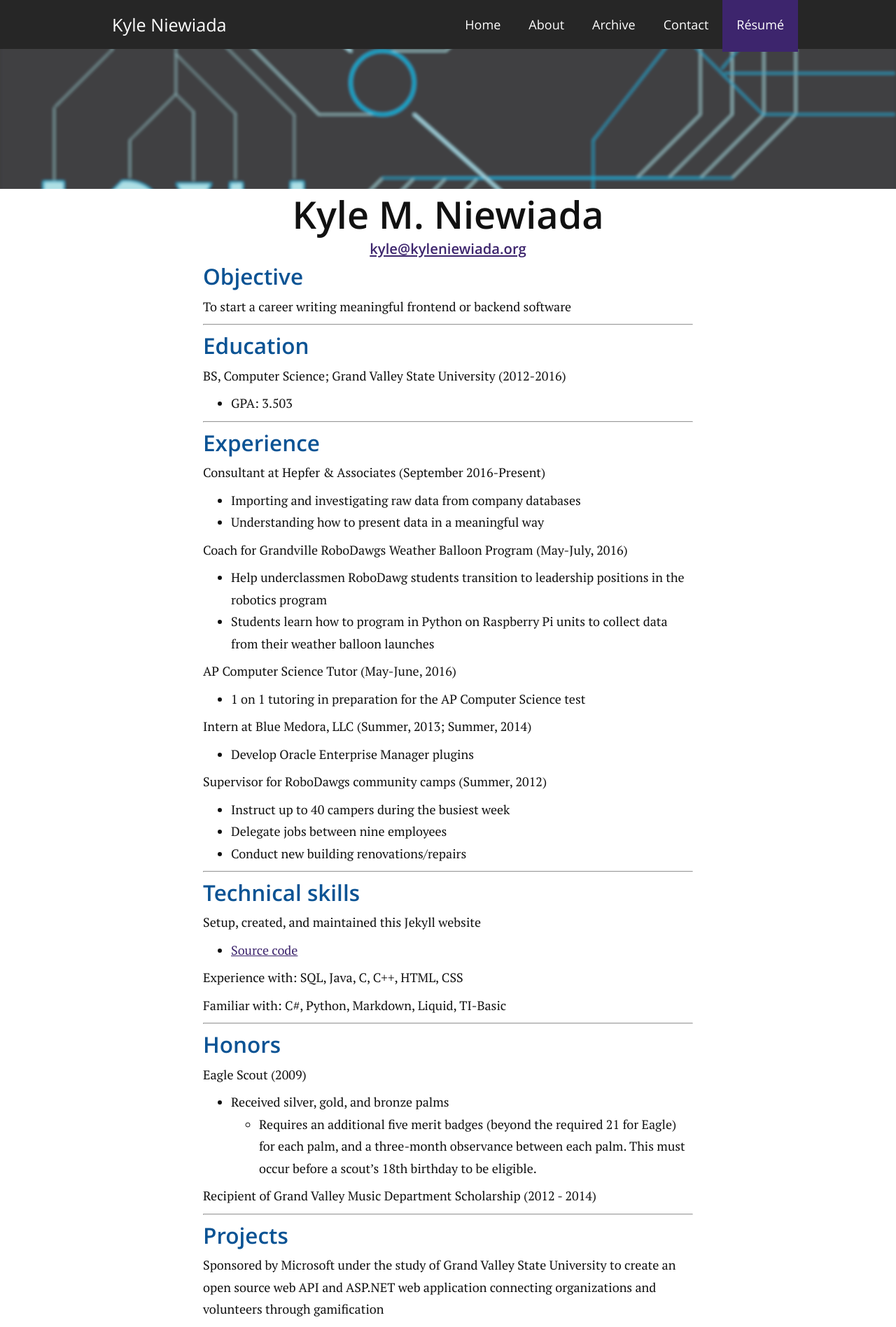
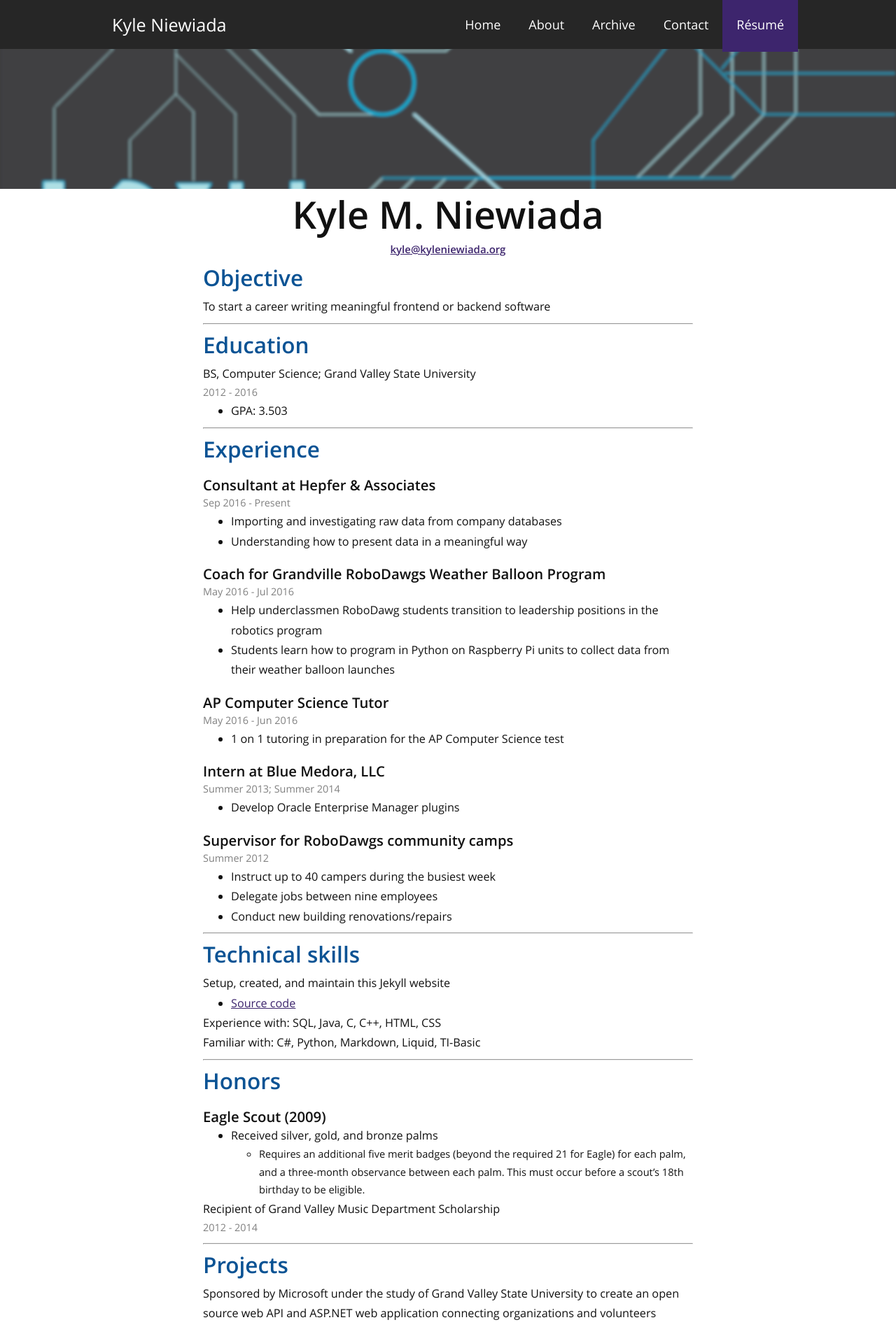
Before and after one commit to aav7fl/website-legacy, a Jekyll site: the page built from resume/index.md, in a window 1280 px wide. Shown: the top 1897 px of the page at 70% size. Built offline with Jekyll 4.4.1, drawn with Linux system fonts in a browser that asks for light colours.

Commit message:
Update resume formatting. Change CSS. Need to optimize

```diff
--- a/_includes/extra/resume.scss
+++ b/_includes/extra/resume.scss
@@ -1 +1,2 @@
+@import "_config.scss";
 @import "resume";
--- a/_sass/__config.scss
+++ b/_sass/__config.scss
@@ -30,6 +30,7 @@ $primary-color: #3d256d;
 $secondary-color: #1b3665;
 $tertiary-color: #33446f;
 $link-color: $primary-color;
+$resume-accent: #0b5394;
 
 $bad-color: $red; // Bad color for errors, validation etc.
 $good-color: $green; // Good color for success etc.
--- a/_sass/_resume.scss
+++ b/_sass/_resume.scss
@@ -1,12 +1,32 @@
 /***************
 RESUME STYLING
 ***************/
-.resume h1, .resume h4{
+.resume h1, .resume h5{
   text-align: center;
 }
 .resume h3{
-color: #0b5394;
+color: $resume-accent;
+}
+.resume h4{
+  margin-top: 1em;
+  margin-bottom: 0;
 }
 .resume p, .resume ul, .resume ol, .resume dl{
-  margin: 0 0 .5rem;
+  margin: 0 0 0rem;
+  font-family: $sans-serif;
+  font-size: .9em;
 }
+
+.location {
+  font-size: 1.1em;
+  font-weight: bold;
+  margin: 0 0 0rem;
+  padding-left: .5em;
+  font-style: $sans-serif;
+}
+.date {
+  color: gray;
+  font-size: .8em;
+  margin-bottom: 0;
+  font-family: $sans-serif;
+}
--- a/resume/index.md
+++ b/resume/index.md
@@ -10,7 +10,7 @@ meta: "Kyle Niewiada's online résumé. It lists the educational background and
 
 # {{page.author}}
 
-#### [{{ page.email }}](mailto:{{ page.email }})
+##### [{{ page.email }}](mailto:{{ page.email }})
 
 
 ### Objective
@@ -21,7 +21,9 @@ To start a career writing meaningful frontend or backend software
 
 ### Education
 
-BS, Computer Science; Grand Valley State University (2012-2016)
+BS, Computer Science; Grand Valley State University
+
+<div class="date">2012 - 2016</div>
 
 - GPA: 3.503
 
@@ -29,25 +31,36 @@ BS, Computer Science; Grand Valley State University (2012-2016)
 
 ### Experience
 
-<span class="meta-left">Consultant at Hepfer & Associates</span> <span class="meta-right">(September 2016-Present)</span>
+#### Consultant at Hepfer & Associates
+
+<div class="date">Sep 2016 - Present</div>
 
 - Importing and investigating raw data from company databases
 - Understanding how to present data in a meaningful way
 
-Coach for Grandville RoboDawgs Weather Balloon Program (May-July, 2016)
+#### Coach for Grandville RoboDawgs Weather Balloon Program
+
+<div class="date">May 2016 - Jul 2016</div>
+
 
 - Help underclassmen RoboDawg students transition to leadership positions in the robotics program
 - Students learn how to program in Python on Raspberry Pi units to collect data from their weather balloon launches
 
-AP Computer Science Tutor (May-June, 2016)
+#### AP Computer Science Tutor
+
+<div class="date">May 2016 - Jun 2016</div>
 
 - 1 on 1 tutoring in preparation for the AP Computer Science test
 
-Intern at Blue Medora, LLC (Summer, 2013; Summer, 2014)
+#### Intern at Blue Medora, LLC
+
+<div class="date">Summer 2013; Summer 2014</div>
 
 - Develop Oracle Enterprise Manager plugins
 
-Supervisor for RoboDawgs community camps (Summer, 2012)
+#### Supervisor for RoboDawgs community camps
+
+<div class="date">Summer 2012</div>
 
 - Instruct up to 40 campers during the busiest week
 - Delegate jobs between nine employees
@@ -57,7 +70,7 @@ Supervisor for RoboDawgs community camps (Summer, 2012)
 
 ### Technical skills
 
-Setup, created, and maintained this Jekyll website
+Setup, created, and maintain this Jekyll website
 
 - [Source code](https://github.com/aav7fl/aav7fl.github.io)
 
@@ -69,12 +82,14 @@ Familiar with: C#, Python, Markdown, Liquid, TI-Basic
 
 ### Honors
 
-Eagle Scout (2009)
+#### Eagle Scout (2009)
 
 - Received silver, gold, and bronze palms
   - Requires an additional five merit badges (beyond the required 21 for Eagle) for each palm, and a three-month observance between each palm. This must occur before a scout's 18th birthday to be eligible.
 
-Recipient of Grand Valley Music Department Scholarship (2012 - 2014)
+Recipient of Grand Valley Music Department Scholarship
+
+<div class="date">2012 - 2014</div>
 
 ---
 
```
